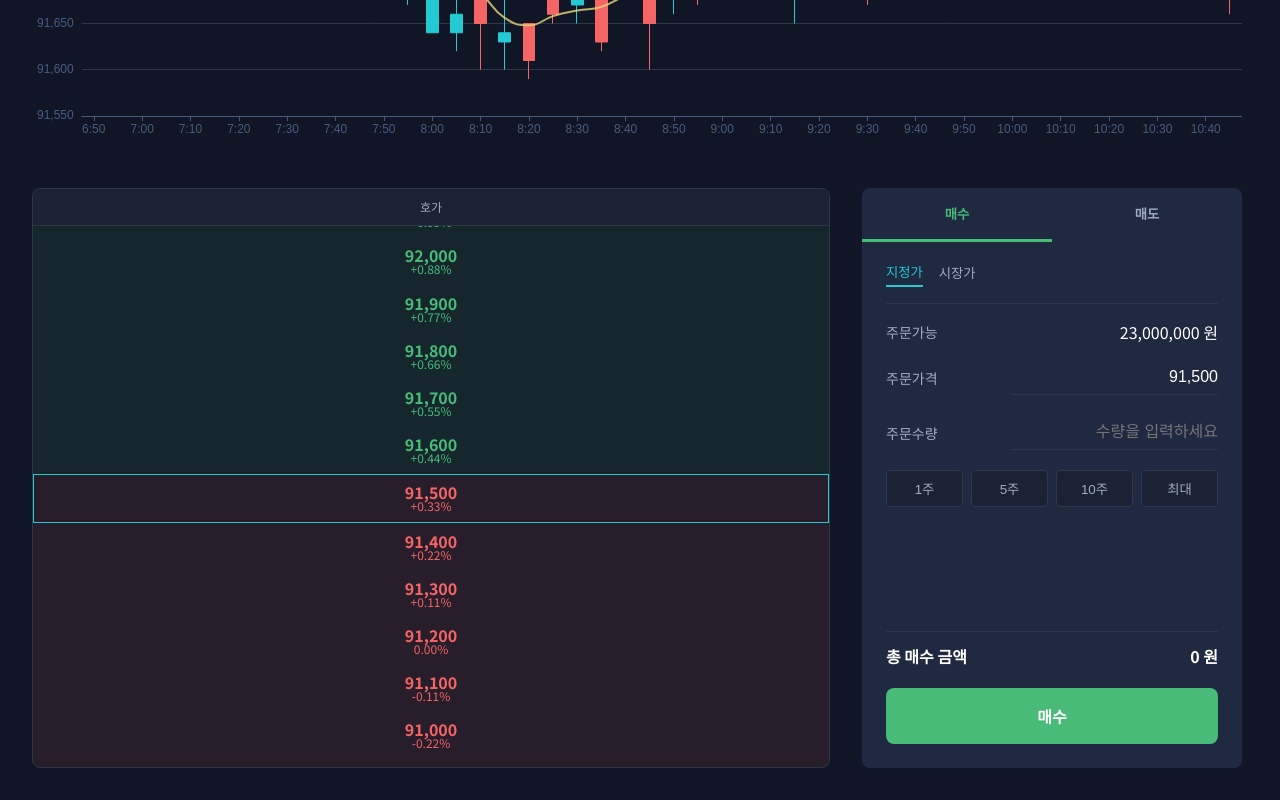
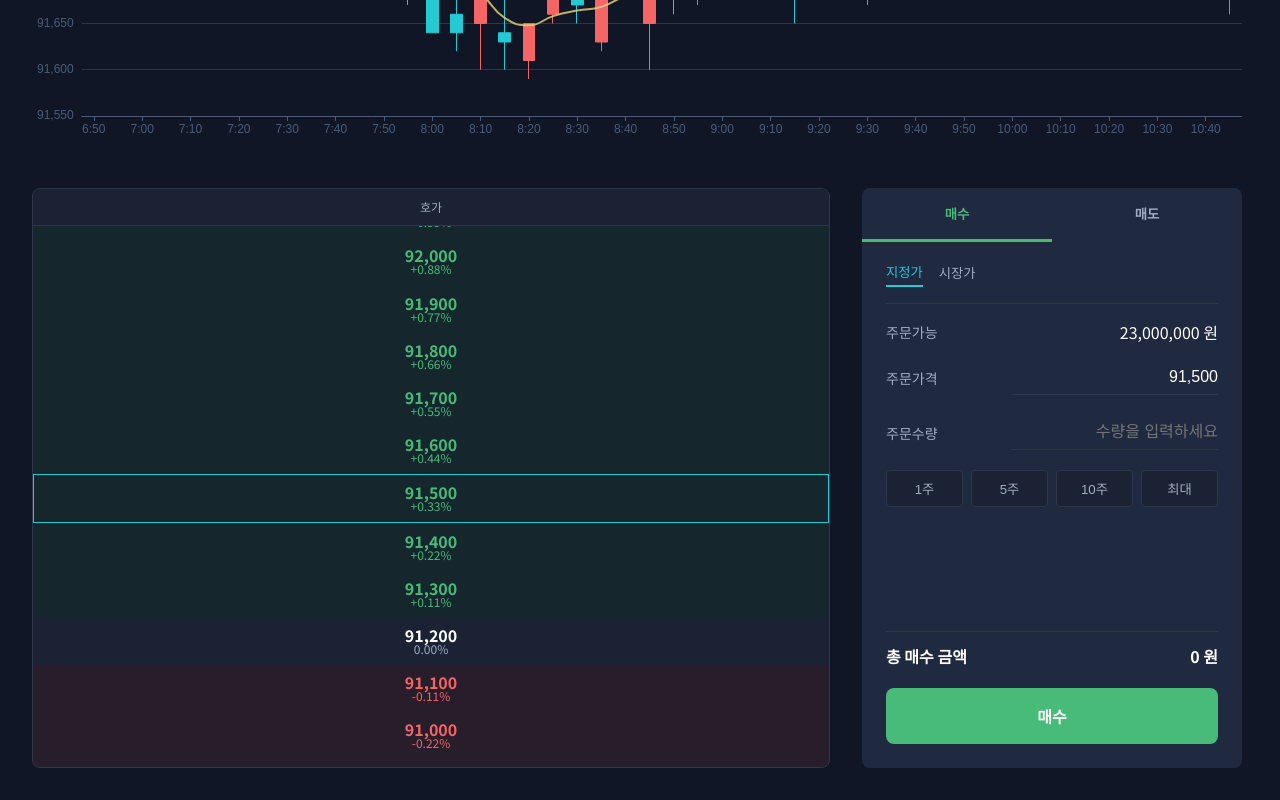
Before and after one commit to prgrms-web-devcourse-final-project/WEB5_7_gaboja9_FE, a React (Vite) app: page /stock/1 in a window 1280 px wide. Shown: the part 478-1278 px from the top of the page. Built offline with nearby package versions, Linux system fonts and the light colour scheme.

Commit message:
feat: 호가 창 변경

```diff
--- a/src/components/stockDetail/OrderBook.jsx
+++ b/src/components/stockDetail/OrderBook.jsx
@@ -1,5 +1,5 @@
 import classNames from 'classnames';
-import { useEffect, useRef } from 'react';
+import { useLayoutEffect, useRef } from 'react';
 
 const OrderBook = ({ orderBook, onPriceSelect, previousClosePrice, currentPrice }) => {
   const scrollRef = useRef(null);
@@ -9,10 +9,7 @@ const OrderBook = ({ orderBook, onPriceSelect, previousClosePrice, currentPrice
 
   const allPrices = [...new Set([...asks.map((a) => a.price), ...bids.map((b) => b.price)])].sort((a, b) => b - a);
 
-  const askMap = new Map(asks.map((a) => [a.price, a.quantity]));
-  const bidMap = new Map(bids.map((b) => [b.price, b.quantity]));
-
-  useEffect(() => {
+  useLayoutEffect(() => {
     if (scrollRef.current && itemsRef.current[currentPrice]) {
       const container = scrollRef.current;
       const targetElement = itemsRef.current[currentPrice];
@@ -28,10 +25,9 @@ const OrderBook = ({ orderBook, onPriceSelect, previousClosePrice, currentPrice
       </div>
       <div className="order-book__content" ref={scrollRef}>
         {allPrices.map((price) => {
-          const askQty = askMap.get(price);
-          const bidQty = bidMap.get(price);
           const percentage = ((price - previousClosePrice) / previousClosePrice) * 100;
           const isCurrentPrice = price === currentPrice;
+          const isBasePrice = price === previousClosePrice;
 
           return (
             <div
@@ -42,10 +38,13 @@ const OrderBook = ({ orderBook, onPriceSelect, previousClosePrice, currentPrice
             >
               <div
                 className={classNames('price-cell', {
-                  ask: !!askQty,
-                  bid: !!bidQty,
+                  opening: isBasePrice,
+                  ask: !isBasePrice && price > previousClosePrice, // 기준가보다 높으면 ask (상승)
+                  bid: !isBasePrice && price < previousClosePrice, // 기준가보다 낮으면 bid (하락)
                 })}
               >
+                <div className="quantity-bar" />
+
                 <div className="price-info">
                   <span className="price-value">{price.toLocaleString()}</span>
                   <span className="price-percent">
--- a/src/pages/StockDetailPage.jsx
+++ b/src/pages/StockDetailPage.jsx
@@ -103,7 +103,6 @@ const StockDetailPage = () => {
           <OrderBook
             orderBook={orderBook}
             onPriceSelect={handlePriceSelect}
-            openingPrice={openingPrice}
             previousClosePrice={previousClosePrice}
             currentPrice={currentPrice}
           />
--- a/src/styles/stockDetail.scss
+++ b/src/styles/stockDetail.scss
@@ -90,7 +90,7 @@
 
   &__header {
     display: grid;
-    grid-template-columns: 1fr 1fr 1fr;
+    grid-template-columns: 1fr;
     text-align: center;
     padding: 0.75rem 0;
     font-size: 0.75rem;
@@ -113,6 +113,7 @@
   }
 }
 
+// ✅ 호가창 스타일 수정
 .order-book.single-column {
   .order-book__header {
     grid-template-columns: 1fr;
@@ -139,6 +140,28 @@
     font-weight: 700;
     overflow: hidden;
 
+    // ✅ 시작가 (중립) 스타일
+    &.opening {
+      background-color: $color-background-light;
+      .price-info {
+        color: $color-text-primary;
+      }
+      .price-percent {
+        color: $color-text-secondary;
+      }
+    }
+
+    // ✅ 상승 (빨강) 스타일
+    &.ask {
+      background-color: rgba($color-positive, 0.1);
+      .price-info {
+        color: $color-positive;
+      }
+      .quantity-bar {
+        background-color: $color-positive;
+      }
+    }
+    // ✅ 하락 (파랑) 스타일
     &.bid {
       background-color: rgba($color-negative, 0.1);
       .price-info {
@@ -146,15 +169,6 @@
       }
       .quantity-bar {
         background-color: $color-negative;
-      }
-    }
-    &.ask {
-      background-color: rgba($color-positive, 0.1);
-      .price-info {
-        color: $color-positive;
-      }
-      .quantity-bar {
-        background-color: $color-positive;
       }
     }
   }
```
